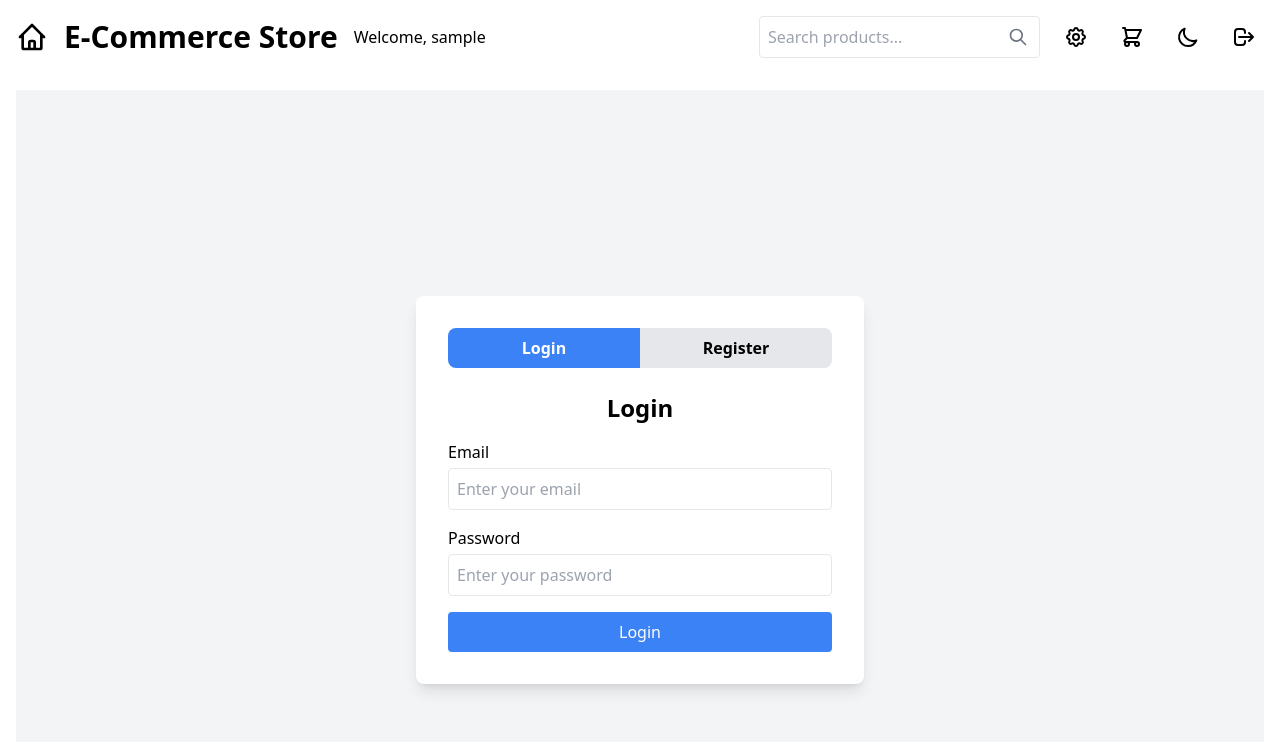
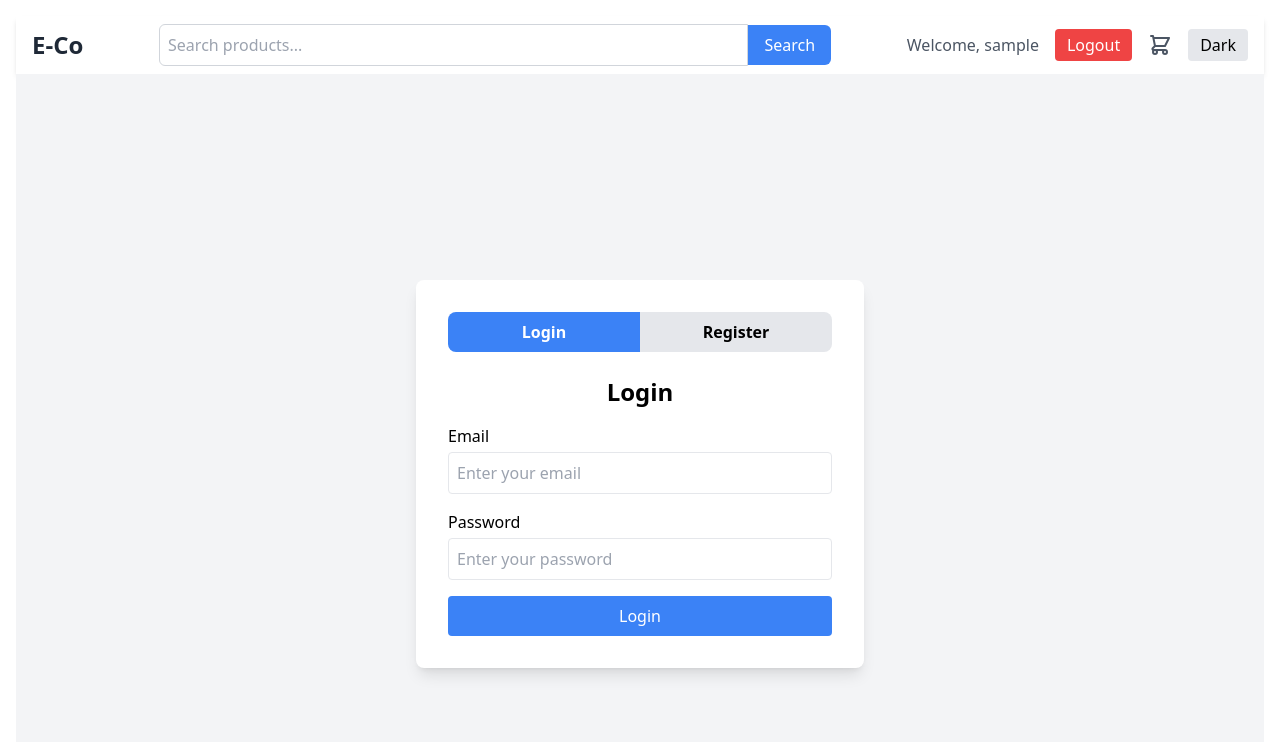
Before and after one commit to graffiti75/E-Co, a React (Vite) app: page /#/auth in a window 1280 px wide. Shown: the top 742 px of the page. Built offline with nearby package versions, Linux system fonts and the light colour scheme; sample sign-in values are in the browser's storage.

Commit message:
Hero section added, and SearchInput layout now more modern

```diff
--- a/package.json
+++ b/package.json
@@ -13,6 +13,7 @@
 		"deploy": "gh-pages -d dist -m '< add commit message >'"
 	},
 	"dependencies": {
+		"axios": "^1.11.0",
 		"react": "^19.0.0",
 		"react-dom": "^19.0.0",
 		"react-router-dom": "^7.5.1"
--- a/src/App.tsx
+++ b/src/App.tsx
@@ -1,11 +1,12 @@
-import React, { useContext, useState, useEffect } from "react"; // Added useEffect
-import { Routes, Route, Navigate, useLocation } from "react-router-dom"; // Added useLocation
+import React, { useContext } from "react";
+import { Routes, Route, Navigate } from "react-router-dom";
 import ProductList from "./products/ProductList";
 import ProductDetails from "./products/ProductDetails";
 import Cart from "./cart/Cart";
 import Checkout from "./checkout/Checkout";
 import AuthScreen from "./auth/AuthScreen";
 import Header from "./components/Header";
+import Hero from "./components/Hero";
 import { AuthContext } from "./auth/AuthContext";
 import { CartContext } from "./cart/CartContext";
 import SearchResults from "./search/SearchResults";
@@ -21,42 +22,11 @@ const App: React.FC = () => {
 		removeFromCart,
 		clearCart,
 	} = useContext(CartContext);
-	const [isCartVisible, setIsCartVisible] = useState(false); // State for cart visibility
-
-	const toggleCartVisibility = () => {
-		setIsCartVisible(!isCartVisible);
-		if (!isCartVisible) { // If cart is about to become visible, fetch cart items
-			fetchCart();
-		}
-	};
-
-	const location = useLocation(); // Get location object
-
-	useEffect(() => {
-		// If navigation occurs (location changes) and cart is visible, hide the cart.
-		if (isCartVisible) {
-			setIsCartVisible(false);
-		}
-	}, [location]); // Re-run effect when location changes
 
 	return (
 		<div className="min-h-screen bg-white dark:bg-gray-900 text-black dark:text-white">
 			<div className="container mx-auto p-4">
-				<Header toggleCartVisibility={toggleCartVisibility} />
-				{isCartVisible ? (
-					user ? (
-						<Cart
-							error={error}
-							fetchCart={fetchCart}
-							updateCartItem={updateCartItem}
-							removeFromCart={removeFromCart}
-							clearCart={clearCart}
-							toggleCartVisibility={toggleCartVisibility}
-						/>
-					) : (
-						<Navigate to="/auth" replace /> // Redirect to auth if cart is opened without user
-					)
-				) : (
+				<Header />
 				<Routes>
 					<Route path="/auth" element={<AuthScreen />} />
 					<Route path="/search" element={<SearchResults />} />
@@ -64,7 +34,10 @@ const App: React.FC = () => {
 						path="/"
 						element={
 							user ? (
+								<>
+									<Hero />
 									<ProductList addToCart={addToCart} />
+								</>
 							) : (
 								<Navigate to="/auth" />
 							)
@@ -93,8 +66,23 @@ const App: React.FC = () => {
 							)
 						}
 					/>
+					<Route
+						path="/cart"
+						element={
+							user ? (
+								<Cart
+									error={error}
+									fetchCart={fetchCart}
+									updateCartItem={updateCartItem}
+									removeFromCart={removeFromCart}
+									clearCart={clearCart}
+								/>
+							) : (
+								<Navigate to="/auth" />
+							)
+						}
+					/>
 				</Routes>
-				)}
 			</div>
 		</div>
 	);
--- a/src/cart/Cart.tsx
+++ b/src/cart/Cart.tsx
@@ -11,7 +11,6 @@ interface CartProps {
 	updateCartItem: (cartItemId: string, quantity: number) => Promise<boolean>;
 	removeFromCart: (id: string) => Promise<boolean>;
 	clearCart: () => void;
-	toggleCartVisibility: () => void; // Added prop
 }
 
 const Cart: React.FC<CartProps> = ({
@@ -20,13 +19,10 @@ const Cart: React.FC<CartProps> = ({
 	updateCartItem,
 	removeFromCart,
 	clearCart,
-	toggleCartVisibility, // Destructure prop
 }) => {
 	const { cartItems } = useContext(CartContext);
 	log(`Cart -> error: ${error}`);
-	const validCartItems = cartItems.filter(
-		(item) => item.product.id !== null
-	);
+	const validCartItems = cartItems.filter((item) => item.product.id !== null);
 	log(`Cart -> validCartItems: ${JSON.stringify(validCartItems, null, 2)}`);
 	const total = validCartItems.reduce(
 		(sum, item) => sum + item.product.price * item.quantity,
@@ -80,11 +76,6 @@ const Cart: React.FC<CartProps> = ({
 						<Link
 							to="/checkout"
 							className="bg-green-500 text-white px-4 py-2 rounded hover:bg-green-600 dark:hover:bg-green-700"
-							onClick={() => {
-								if (cartItems.length > 0) { // Only toggle if cart is not empty, to allow navigation
-									toggleCartVisibility();
-								}
-							}}
 						>
 							Checkout
 						</Link>
--- a/src/components/Header.tsx
+++ b/src/components/Header.tsx
@@ -1,148 +1,81 @@
 import React, { useContext } from "react";
-import { useNavigate, Link } from "react-router-dom";
+import { Link, useNavigate } from "react-router-dom";
 import { DarkModeContext } from "../context/DarkModeContext";
 import { AuthContext } from "../auth/AuthContext";
+import { CartContext } from "../cart/CartContext";
 import SearchInput from "../search/SearchInput";
-import HomeIcon from "./icons/HomeIcon";
-import SettingsIcon from "./icons/SettingsIcon";
-import ShoppingCartIcon from "./icons/ShoppingCartIcon";
-import LogoutIcon from "./icons/LogoutIcon"; // Import LogoutIcon
-import SunIcon from "./icons/SunIcon"; // Import SunIcon
-import MoonIcon from "./icons/MoonIcon"; // Import MoonIcon
 
-
-interface HeaderProps {
-	toggleCartVisibility: () => void;
-}
-
-const Header: React.FC<HeaderProps> = ({ toggleCartVisibility }) => {
+const Header: React.FC = () => {
 	const { isDarkMode, toggleDarkMode } = useContext(DarkModeContext);
 	const { user, logout } = useContext(AuthContext);
+	const { cartItems } = useContext(CartContext);
 	const navigate = useNavigate();
-	const [isSettingsDropdownOpen, setIsSettingsDropdownOpen] = React.useState(false);
-	const settingsRef = React.useRef<HTMLDivElement>(null);
 
 	const handleLogout = () => {
 		logout();
 		navigate("/auth");
 	};
 
-	const handleSettingsClick = () => {
-		setIsSettingsDropdownOpen(prev => !prev);
-	};
-
-	React.useEffect(() => {
-		const handleClickOutside = (event: MouseEvent) => {
-			if (settingsRef.current && !settingsRef.current.contains(event.target as Node)) {
-				setIsSettingsDropdownOpen(false);
-			}
-		};
-		if (isSettingsDropdownOpen) {
-			document.addEventListener("mousedown", handleClickOutside);
-		} else {
-			document.removeEventListener("mousedown", handleClickOutside);
-		}
-		return () => {
-			document.removeEventListener("mousedown", handleClickOutside);
-		};
-	}, [isSettingsDropdownOpen]);
-
 	return (
-		<div className="flex justify-between items-center mb-8">
-			{/* Left Section */}
-			<div className="flex items-center space-x-4">
-				<Link to="/" aria-label="Home">
-					<HomeIcon className="h-8 w-8 text-black dark:text-white hover:text-gray-700 dark:hover:text-gray-300" />
-				</Link>
-				<h1 className="text-3xl font-bold">E-Commerce Store</h1>
-				{user && (
-					<span className="text-black dark:text-white ml-4"> {/* Username next to title */}
-						Welcome, {user.username}
-					</span>
-				)}
+		<header className="bg-white dark:bg-gray-800 shadow-md">
+			<div className="container mx-auto px-4 py-2 flex justify-between items-center">
+				<div className="flex items-center space-x-2">
+					<h1 className="text-2xl font-bold text-gray-800 dark:text-white">
+						E-Co
+					</h1>
 				</div>
 
-			{/* Right Section */}
+				<div className="flex-1 max-w-2xl">
+					<SearchInput />
+				</div>
+
 				<div className="flex items-center space-x-4">
 					{user ? (
 						<>
-						<SearchInput />
-						<div className="relative" ref={settingsRef}>
+							<span className="text-gray-600 dark:text-gray-300">
+								Welcome, {user.username}
+							</span>
 							<button
-								onClick={handleSettingsClick}
-								className="p-2 rounded-full hover:bg-gray-200 dark:hover:bg-gray-700"
-								aria-label="Settings"
-								aria-expanded={isSettingsDropdownOpen}
+								className="bg-red-500 text-white px-3 py-1 rounded hover:bg-red-600"
+								onClick={handleLogout}
 							>
-								<SettingsIcon className="h-6 w-6 text-black dark:text-white" />
-							</button>
-							{isSettingsDropdownOpen && (
-								<div className="absolute right-0 mt-2 w-48 bg-white dark:bg-gray-800 rounded-md shadow-lg py-1 z-50 border border-gray-200 dark:border-gray-700">
-									<Link
-										to="/account"
-										className="block px-4 py-2 text-sm text-gray-700 dark:text-gray-200 hover:bg-gray-100 dark:hover:bg-gray-600 w-full text-left"
-										onClick={() => {
-											console.log("Your Account clicked");
-											setIsSettingsDropdownOpen(false);
-										}}
-									>
-										Your Account
-									</Link>
-									<Link
-										to="/orders"
-										className="block px-4 py-2 text-sm text-gray-700 dark:text-gray-200 hover:bg-gray-100 dark:hover:bg-gray-600 w-full text-left"
-										onClick={() => {
-											console.log("Your Purchases clicked");
-											setIsSettingsDropdownOpen(false);
-										}}
-									>
-										Your Purchases
-									</Link>
-								</div>
-							)}
-						</div>
-						<button
-							onClick={toggleCartVisibility}
-							className="p-2 rounded-full hover:bg-gray-200 dark:hover:bg-gray-700"
-							aria-label="Shopping Cart"
-						>
-							<ShoppingCartIcon className="h-6 w-6 text-black dark:text-white" />
-						</button>
-						<button
-							onClick={toggleDarkMode}
-							className="p-2 rounded-full hover:bg-gray-200 dark:hover:bg-gray-700"
-							aria-label={isDarkMode ? "Switch to Light Mode" : "Switch to Dark Mode"}
-						>
-							{isDarkMode ? (
-								<SunIcon className="h-6 w-6 text-black dark:text-white" />
-							) : (
-								<MoonIcon className="h-6 w-6 text-black dark:text-white" />
-							)}
-						</button>
-						<button // Logout button is now the right-most among user-specific icons
-							onClick={handleLogout}
-							className="p-2 rounded-full hover:bg-gray-200 dark:hover:bg-gray-700"
-							aria-label="Logout"
-						>
-							<LogoutIcon className="h-6 w-6 text-black dark:text-white" />
+								Logout
 							</button>
 						</>
-				) : (
-					// If no user, only DarkMode toggle is shown on the right (or other public icons if any)
+					) : null}
+					<Link
+						to="/cart"
+						className="relative text-gray-600 dark:text-gray-300"
+					>
+						<svg
+							className="h-6 w-6"
+							fill="none"
+							stroke="currentColor"
+							viewBox="0 0 24 24"
+							xmlns="http://www.w3.org/2000/svg"
+						>
+							<path
+								strokeLinecap="round"
+								strokeLinejoin="round"
+								strokeWidth="2"
+								d="M3 3h2l.4 2M7 13h10l4-8H5.4M7 13L5.4 5M7 13l-2.293 2.293c-.63.63-.184 1.707.707 1.707H17m0 0a2 2 0 100 4 2 2 0 000-4zm-8 2a2 2 0 11-4 0 2 2 0 014 0z"
+							></path>
+						</svg>
+						{cartItems.length > 0 && (
+							<span className="absolute -top-2 -right-2 bg-red-500 text-white text-xs rounded-full h-5 w-5 flex items-center justify-center">
+								{cartItems.length}
+							</span>
+						)}
+					</Link>
 					<button
+						className="bg-gray-200 dark:bg-gray-700 text-black dark:text-white px-3 py-1 rounded"
 						onClick={toggleDarkMode}
-						className="p-2 rounded-full hover:bg-gray-200 dark:hover:bg-gray-700"
-						aria-label={isDarkMode ? "Switch to Light Mode" : "Switch to Dark Mode"}
 					>
-						{isDarkMode ? (
-							<SunIcon className="h-6 w-6 text-black dark:text-white" />
-						) : (
-							<MoonIcon className="h-6 w-6 text-black dark:text-white" />
-						)}
+						{isDarkMode ? "Light" : "Dark"}
 					</button>
-				)}
 				</div>
 			</div>
+		</header>
 	);
 };
 
--- /dev/null
+++ b/src/components/Hero.tsx
@@ -0,0 +1,22 @@
+import React from "react";
+
+const Hero: React.FC = () => {
+	return (
+		<div
+			className="bg-cover bg-center h-96 text-black flex items-center justify-center mb-8"
+			style={{
+				backgroundImage:
+					"url('https://assets.lummi.ai/assets/Qmcyq93vj2qx5cqFKSChKM8AwUGXsmwr58WCpWFevkFYSR?auto=format&w=1200')",
+			}}
+		>
+			<div className="text-center bg-white bg-opacity-75 p-8 rounded-lg">
+				<h2 className="text-4xl font-bold">Discover Your Style</h2>
+				<p className="text-xl mt-2">
+					High-quality products, curated for you.
+				</p>
+			</div>
+		</div>
+	);
+};
+
+export default Hero;
--- a/src/search/SearchInput.tsx
+++ b/src/search/SearchInput.tsx
@@ -2,7 +2,6 @@ import React, { useState, useEffect, useContext } from "react";
 import { useNavigate, useLocation } from "react-router-dom";
 import { AuthContext } from "../auth/AuthContext";
 import { log } from "../utils/logger";
-import SearchIcon from "../components/icons/SearchIcon"; // Import SearchIcon
 
 const SearchInput: React.FC = () => {
 	const [query, setQuery] = useState("");
@@ -28,20 +27,19 @@ const SearchInput: React.FC = () => {
 	}, [location]);
 
 	return (
-		<div className="relative flex items-center"> {/* Added relative positioning */}
+		<div className="flex items-center w-full">
 			<input
 				type="text"
 				value={query}
 				onChange={(e) => setQuery(e.target.value)}
 				placeholder="Search products..."
-				className="p-2 pr-10 border rounded bg-white dark:bg-black text-black dark:text-white w-full" // Added pr-10 for padding right, w-full
+				className="w-full p-2 border border-gray-300 dark:border-gray-600 rounded-l-md bg-white dark:bg-gray-700 text-black dark:text-white focus:outline-none focus:ring-2 focus:ring-blue-500"
 			/>
 			<button
 				onClick={handleSearch}
-				className="absolute right-0 top-0 h-full px-3 flex items-center rounded-r-md hover:bg-gray-100 dark:hover:bg-gray-700" // Positioned icon button
-				aria-label="Search"
+				className="bg-blue-500 text-white px-4 py-2 rounded-r-md hover:bg-blue-600"
 			>
-				<SearchIcon className="h-5 w-5 text-gray-500 dark:text-gray-400" /> {/* Adjusted icon size and color */}
+				Search
 			</button>
 		</div>
 	);
```
Also changed, not shown: src/products/ProductCart.tsx (+33 -7 lines), public/logo.svg (added), 1 other file (tests, documents, lock files or other folders). Lines whose indentation alone changed are shown as unchanged.
